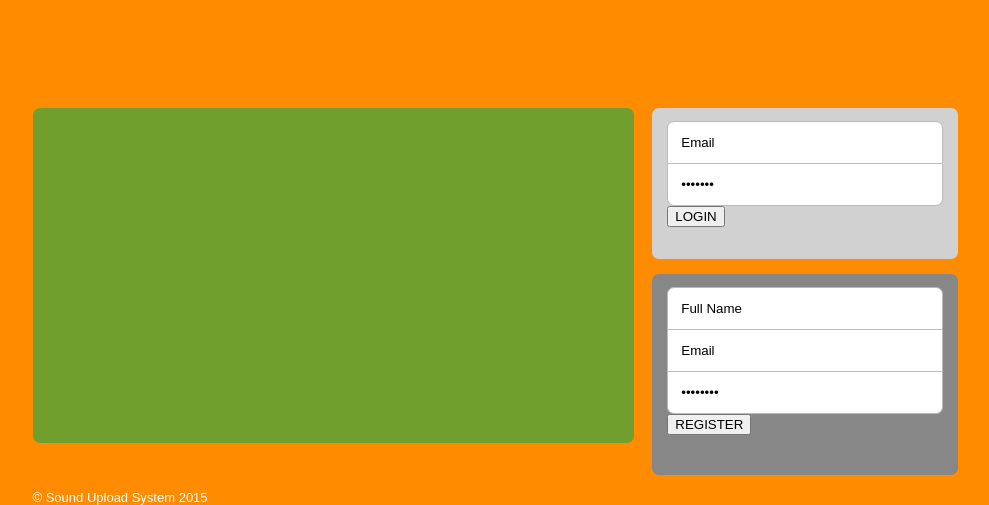
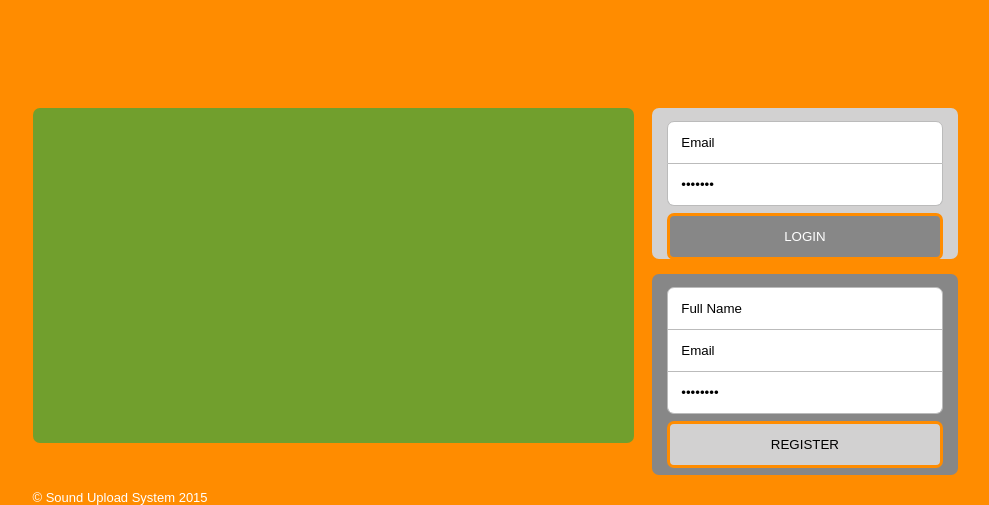
Before and after one commit to hssd8/sound, a PHP site: page / in a window 1280 px wide. Shown: the part 323-828 px from the top of the page, without its empty margins (145-1134 px from the left). Run offline with PHP 8.4, Linux system fonts and the light colour scheme.

Commit message:
New CSS Class @ Index page

```diff
--- a/style/inputs.css
+++ b/style/inputs.css
@@ -5,7 +5,7 @@
  */
 
 /*-------------------------------------------------------------*/
-/*                        General Inputs*/
+/*                   General Inputs & Buttons*/
 /*-------------------------------------------------------------*/
 .gen_inp
 {
@@ -16,6 +16,17 @@
     box-sizing      : border-box;
     -moz-box-sizing : border-box;
     -webkit-box-sizing:border-box;
+}
+.gen_sub
+{
+    margin-top  : 7px;
+    padding     : 13px;
+    width       : 100%;
+    cursor      : pointer;
+    border-radius     : 7px;
+    box-sizing        : border-box;
+   -moz-box-sizing    : border-box;
+   -webkit-box-sizing :border-box;
 }
 /*-------------------------------------------------------------*/
 /*                    Login & Register Inputs*/
@@ -36,3 +47,18 @@
     border-top-right-radius: 0px;
     border-top-left-radius : 0px;
 }
+/*-------------------------------------------------------------*/
+/*                    Login & Register Buttons*/
+/*-------------------------------------------------------------*/
+.login_but
+{
+    border     : 3px solid #FF8C00;
+    background : #878787;
+    color      : #FFF;
+}
+
+.reg_but
+{
+    border     : 3px solid #FF8C00;
+    background : #D2D1D1;
+}
```
